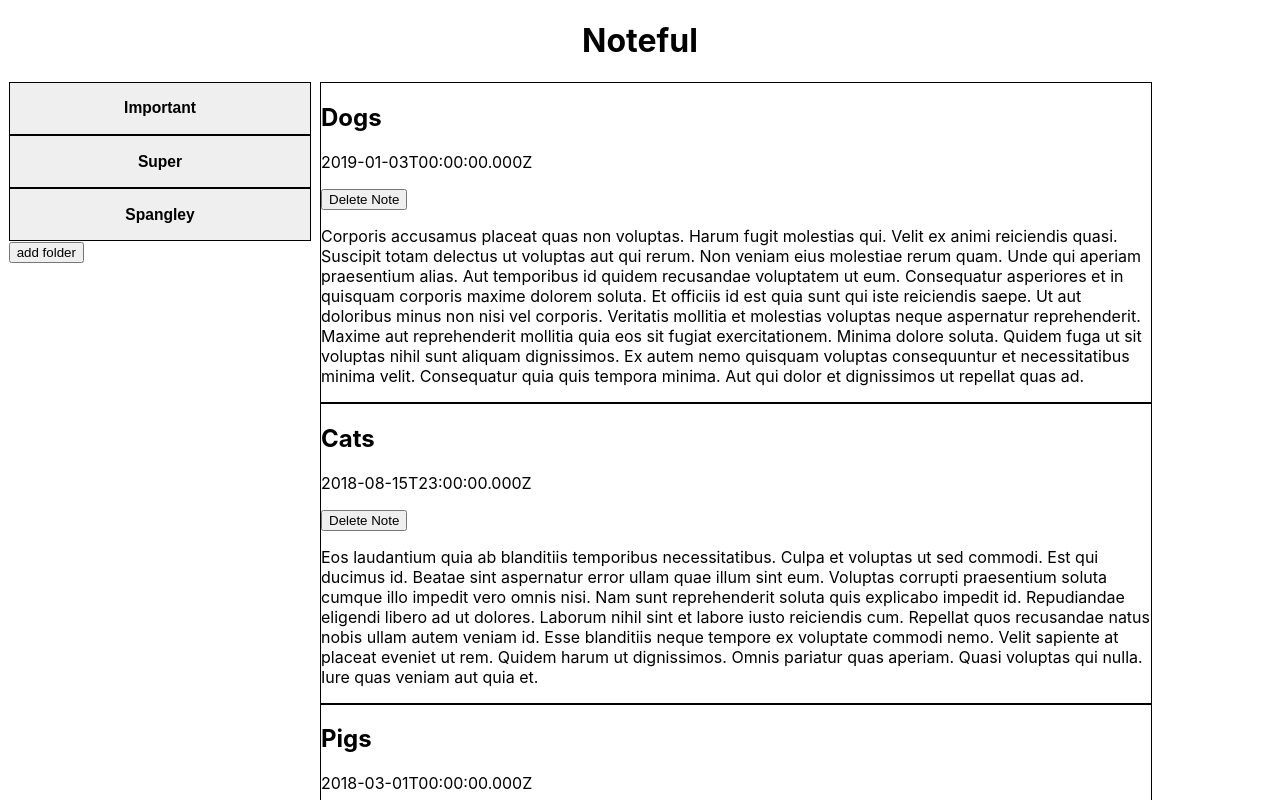
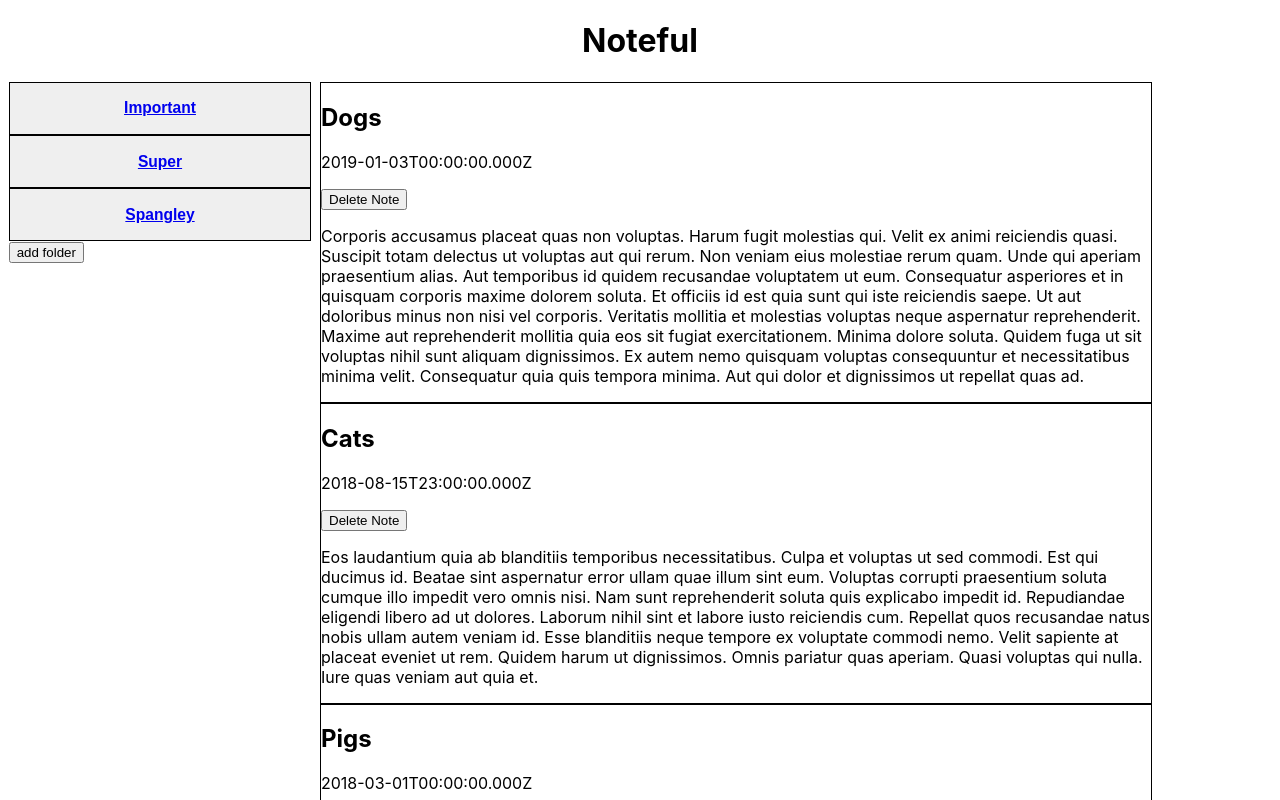
Before and after one commit to thinkful-ei-narwhal/noteful-client-daniel, a React (Create React App) app: page / in a window 1280 px wide. Shown: the top 800 px of the page. Built offline with nearby package versions, Linux system fonts and the light colour scheme.

Commit message:
added folder link

```diff
--- a/src/components/Folder.js
+++ b/src/components/Folder.js
@@ -5,7 +5,7 @@ export default class Folder extends Component {
   render() {
     return (
       <button key={this.props.id} className="buttonFolder">
-        <h3>{this.props.name}</h3>
+        <a href= {`/FolderLists/${this.props.id}`}><h3>{this.props.name}</h3></a>
       </button>
     )
   }
```
